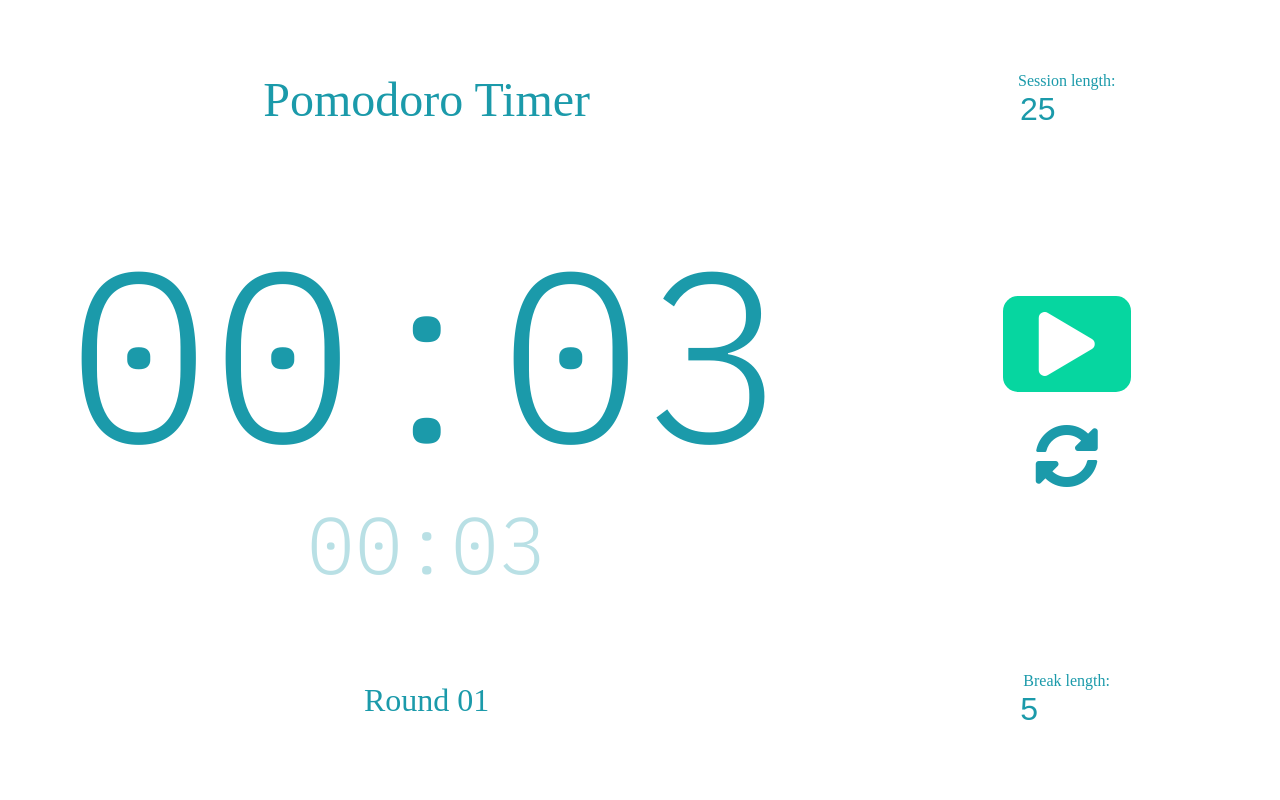
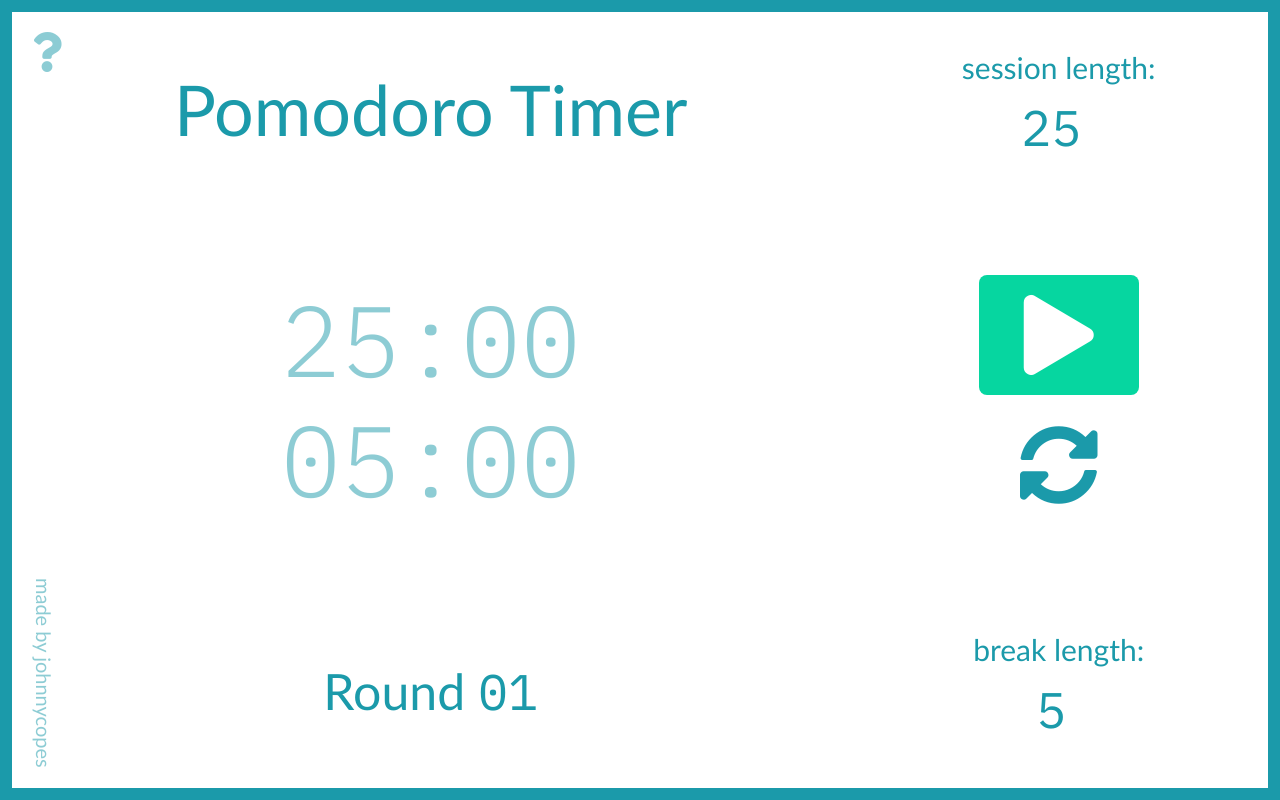
Before and after one commit to johnnycopes/pomodoro-clock, a website built with Parcel: page index.html in a window 1280 px wide. Built offline with nearby package versions, Linux system fonts and the light colour scheme; a web font is replaced by a local one.

Commit message:
adds a ton of styling including playback timer styling at right times

```diff
--- a/index.html
+++ b/index.html
@@ -7,31 +7,42 @@
 	<title>Pomodoro Timer</title>
 	<link rel="stylesheet" href="https://use.fontawesome.com/releases/v5.0.12/css/all.css" integrity="sha384-G0fIWCsCzJIMAVNQPfjH08cyYaUtMwjJwqiRKxxE/rx96Uroj1BtIQ6MLJuheaO9"
 	 crossorigin="anonymous">
-	<link href="https://fonts.googleapis.com/css?family=IBM+Plex+Mono:300|Nixie+One" rel="stylesheet">
+	<link href="https://fonts.googleapis.com/css?family=IBM+Plex+Mono:200,300,400|Scope+One" rel="stylesheet">
 </head>
 
 <body>
 	<main class="app">
+		<i class="app__icon fas fa-question"></i>
+		<a class="app__signature" href="http://www.johnnycopes.com/" target="_blank">made by johnnycopes</a>
+		<section class="app__panel">
+			<p>todo:<br>
+				- sub out color for lightgray disabled<br>
+				- gradient borders (during playback would be cool)<br>
+				- write copy for this panel<br>
+				- box shadow during panel slide
+				- better authentication for number inputs
+			</p>
+		</section>
 		<section class="title">
 			<h1>Pomodoro Timer</h1>
 		</section>
 		<section class="timer">
 			<div class="timer__session">
-				<span class="timer__session-value timer__session-minutes"></span>
+				<span class="timer__session-value timer__session-minutes minutes"></span>
 				<span class="timer__session-value timer__session-colon">:</span>
-				<span class="timer__session-value timer__session-seconds"></span>
+				<span class="timer__session-value timer__session-seconds seconds"></span>
 			</div>
 			<div class="timer__break">
-				<span class="timer__break-value timer__break-minutes"></span>
+				<span class="timer__break-value timer__break-minutes minutes"></span>
 				<span class="timer__break-value timer__break-colon">:</span>
-				<span class="timer__break-value timer__break-seconds"></span>
+				<span class="timer__break-value timer__break-seconds seconds"></span>
 			</div>
 		</section>
 		<section class="timer__round">
 			<h2>Round <span class="timer__round-number"></span></h2>
 		</section>
 		<section class="app__input session">
-			<label for="session">Session length:</label>
+			<label for="session">session length:</label>
 			<input id="session" type="number" value="25" min="10" step="1" max="60" />
 		</section>
 		<section class="playback">
@@ -43,10 +54,9 @@
 			</button>
 		</section>
 		<section class="app__input break">
-			<label for="break">Break length:</label>
+			<label for="break">break length:</label>
 			<input id="break" type="number" value="5" min="1" max="30" />
 		</section>
-		<!-- <h4 class="signature">made by johnnycopes</h4> -->
 	</main>
 
 	<script src="./index.js"></script>
--- a/js/timer.js
+++ b/js/timer.js
@@ -1,14 +1,12 @@
 export function timer() {
+	const $session = document.querySelector('.timer__session');
+	const $break = document.querySelector('.timer__break');
 	const $round = document.querySelector('.timer__round-number');
-	const $sessionMinutes = document.querySelector('.timer__session-minutes');
-	const $sessionSeconds = document.querySelector('.timer__session-seconds');
-	const $breakMinutes = document.querySelector('.timer__break-minutes');
-	const $breakSeconds = document.querySelector('.timer__break-seconds');
-	let round = 1;
 	let sessionTimer;
 	let breakTimer;
 	let sessionLength;
 	let breakLength;
+	let round = 1;
 
 	return {
 		init,
@@ -21,8 +19,8 @@ export function timer() {
 	// =======================
 
 	function init() {
-		sessionLength = 0.05;
-		breakLength = 0.05;
+		sessionLength = 25;
+		breakLength = 5;
 		resetTimer();
 		resetRound();
 	}
@@ -30,9 +28,13 @@ export function timer() {
 	function toggleFlow() {
 		if (sessionTimer.milliseconds > 0) {
 			toggleTimer(sessionTimer);
+			updateCurrentTimerUI(sessionTimer, true);
+			updateCurrentTimerUI(breakTimer, false);
 		}
 		else if (breakTimer.milliseconds > 0) {
 			toggleTimer(breakTimer);
+			updateCurrentTimerUI(sessionTimer, false);
+			updateCurrentTimerUI(breakTimer, true);
 		}
 		else {
 			resetTimer();
@@ -42,10 +44,12 @@ export function timer() {
 	}
 
 	function resetTimer() {
-		sessionTimer = setNewTimer(sessionLength, $sessionMinutes, $sessionSeconds);
-		breakTimer = setNewTimer(breakLength, $breakMinutes, $breakSeconds);
+		sessionTimer = setNewTimer(sessionLength, $session);
+		breakTimer = setNewTimer(breakLength, $break);
 		updateTimerUI(sessionTimer);
 		updateTimerUI(breakTimer);
+		updateCurrentTimerUI(sessionTimer, false);
+		updateCurrentTimerUI(breakTimer, false);
 	}
 
 	function changeSession(minutes) {
@@ -60,13 +64,14 @@ export function timer() {
 
 	// -----------------------
 
-	function setNewTimer(minutes, minutesElement, secondsElement) {
+	function setNewTimer(minutes, timerElement) {
 		let newTimer = {
 			milliseconds: convertMinsToMs(minutes),
 			interval: null,
 			isRunning: false,
-			minutesElement,
-			secondsElement
+			timerElement,
+			minutesElement: timerElement.querySelector('.minutes'),
+			secondsElement: timerElement.querySelector('.seconds')
 		};
 		return newTimer;
 	}
@@ -74,6 +79,7 @@ export function timer() {
 	function toggleTimer(timer) {
 		timer.isRunning = !timer.isRunning;
 		timer.isRunning ? startTimer(timer) : stopTimer(timer);
+		updateRunningTimerUI(timer);
 	}
 
 	function startTimer(timer) {
@@ -120,4 +126,12 @@ export function timer() {
 		updateElementUI(timer.minutesElement, minutes);
 		updateElementUI(timer.secondsElement, seconds);
 	}
+
+	function updateRunningTimerUI(timer) {
+		timer.timerElement.classList.toggle('timer--running');
+	}
+
+	function updateCurrentTimerUI(timer, boolean) {
+		boolean ? timer.timerElement.classList.add('timer--current') : timer.timerElement.classList.remove('timer--current');
+	}
 }
--- a/scss/_variables.scss
+++ b/scss/_variables.scss
@@ -1,16 +1,23 @@
 // COLORS
 
-$background: rgb(255, 255, 255);
+$background: #FFF;
 $text: #1B9AAA;
 $start: #06D6A0;
 $pause: #EF476F;
 
+// TYPOGRAPHY
+
+$monospace: 'IBM Plex Mono', Consolas, 'Andale Mono WT', 'Andale Mono', 'Lucida Console', 'Lucida Sans Typewriter', 'DejaVu Sans Mono', 'Bitstream Vera Sans Mono', 'Liberation Mono', 'Nimbus Mono L', Monaco, 'Courier New', Courier, monospace;
+$sans-serif: 'Scope One', Frutiger, 'Frutiger Linotype', Univers, Calibri, 'Gill Sans', 'Gill Sans MT', 'Myriad Pro', Myriad, 'DejaVu Sans Condensed', 'Liberation Sans', 'Nimbus Sans L', Tahoma, Geneva, 'Helvetica Neue', Helvetica, Arial, sans-serif;
 
 // STYLES
 
-$border-radius: 15px;
+$border-radius: 8px;
+$border-width: 12px;
+$edge-spacing: 4vh;
 
 
 // TRANSITIONS
 
-$fast-transition: 100ms all ease-in-out;
+$fast: 100ms all ease-in-out;
+$medium: 250ms all ease-in;
--- a/scss/main.scss
+++ b/scss/main.scss
@@ -1,38 +1,99 @@
 @import 'variables';
 
-* {
-  box-sizing: border-box;
+*,
+*::before,
+*::after {
+	box-sizing: border-box;
 }
 
 html {
-  font-size: 100%;
+  font-size: 10px;
 }
 
 body {
   color: $text;
   background: $background;
-  font-family: 'Nixie One', 'sans-serif';
-  font-size: 1rem;
+  font-family: $sans-serif;
+	font-size: 3rem;
+	font-weight: 300;
   line-height: 1.2;
   height: 100vh;
+	position: relative;
 }
 
 .app {
-  display: grid;
+	display: grid;
   grid-template-rows: 25% 50% 25%;
   grid-template-columns: 2fr 1fr;
   height: 100%;
   align-items: center;
-  justify-items: center;
+	justify-items: center;
+	border: $border-width solid $text;
+
+	&__icon {
+		position: absolute;
+		top: $edge-spacing;
+		left: $edge-spacing;
+		font-size: 4rem;
+		z-index: 2;
+		opacity: 0.5;
+		transition: $medium;
+
+		&:hover {
+			opacity: 1;
+		}
+
+		&:hover ~ .app__panel {
+			display: flex;
+			flex-direction: column;
+			justify-content: center;
+			transform: translateX(0);
+			visibility: visible;
+			opacity: 1;
+		}
+	}
+
+	&__panel {
+		position: absolute;
+		height: 100vh;
+		width: 40vw;
+		top: 0;
+		left: 0;
+		z-index: 1;
+		transition: $medium;
+		transform: translateX(-100%);
+		visibility: hidden;
+		opacity: 0;
+		background: $background;
+	}
+
+	&__signature {
+		position: absolute;
+		z-index: 1;
+		writing-mode: vertical-lr;
+		left: $edge-spacing;
+		bottom: $edge-spacing;
+		font-size: 2rem;
+		color: rgba($text, 0.5);
+		transition: $fast;
+		text-decoration: none;
+
+		&:hover {
+			color: $text;
+		}
+	}
 
   &__input {
-
     input {
-      color: $text;
-      font-size: 2rem;
+			color: $text;
+			font-family: $monospace;
+      font-size: 5rem;
       width: 100%;
 			border: 0;
-			transition: $fast-transition;
+			transition: $fast;
+			text-align: center;
+			padding: 1rem 0;
+			border-radius: $border-radius;
     }
 
     label {
@@ -45,31 +106,44 @@ body {
 .title {
   grid-row: 1;
   grid-column: 1;
-  font-size: 3rem;
+	font-size: 7rem;
+	font-family: $sans-serif;
+
 }
 
 .timer {
 	grid-row: 2;
 	grid-column: 1;
-	font-family: 'IBM Plex Mono', 'sans-serif';
+	font-family: $monospace;
 	display: flex;
 	flex-direction: column;
 	justify-content: center;
 	align-items: center;
+	font-size: 10rem;
+	color: rgba($text, 0.5);
 
-	&__session {
-		display: flex;
-		font-size: 15rem;
+	&--current {
+		color: $text;
 	}
 
+	&--running {
+		transform: scale(1.5);
+	}
+
+
+	&__session,
 	&__break {
 		display: flex;
-		font-size: 5rem;
-		opacity: 0.3;
+		transition: $medium;
 	}
 
 	&__round {
-		font-size: 2rem;
+		font-size: 5rem;
+
+		&-number {
+			font-family: $monospace;
+			font-weight: 400;
+		}
 	}
 }
 
@@ -97,9 +171,9 @@ body {
     align-items: center;
     justify-content: center;
     cursor: pointer;
-    font-size: 4rem;
-    width: 8rem;
-    padding: 1rem;
+    font-size: 8rem;
+    width: 16rem;
+    padding: 2rem;
     border: none;
     outline: 0;
     border-radius: $border-radius;
@@ -107,7 +181,7 @@ body {
     &-flow {
 			margin-bottom: 1rem;
 			color: $background;
-			transition: $fast-transition;
+			transition: $fast;
 
 			&--start {
 				background: $start;
@@ -129,7 +203,7 @@ body {
     &-reset {
 			color: $text;
 			background: $background;
-			transition: $fast-transition;
+			transition: $fast;
 
 			&:hover {
 				color: darken($text, 5%);
```
Also changed, not shown: package.json (+4 -4 lines).
